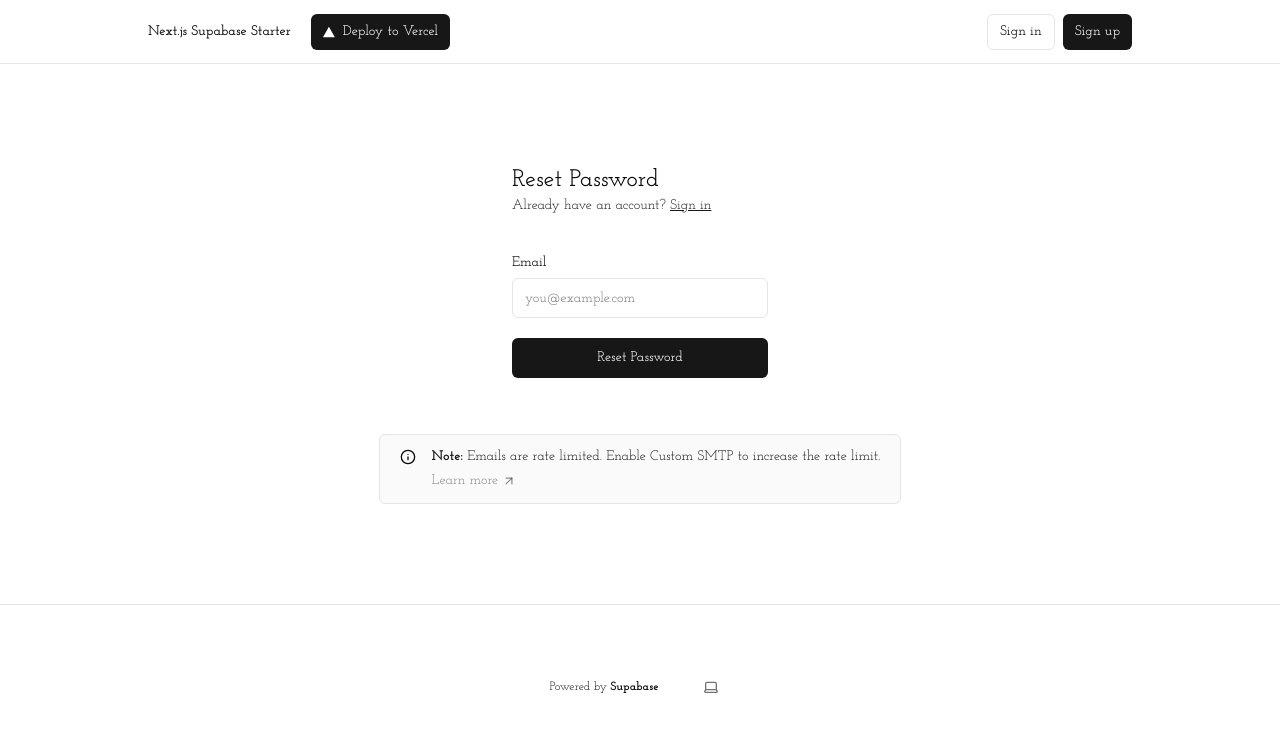
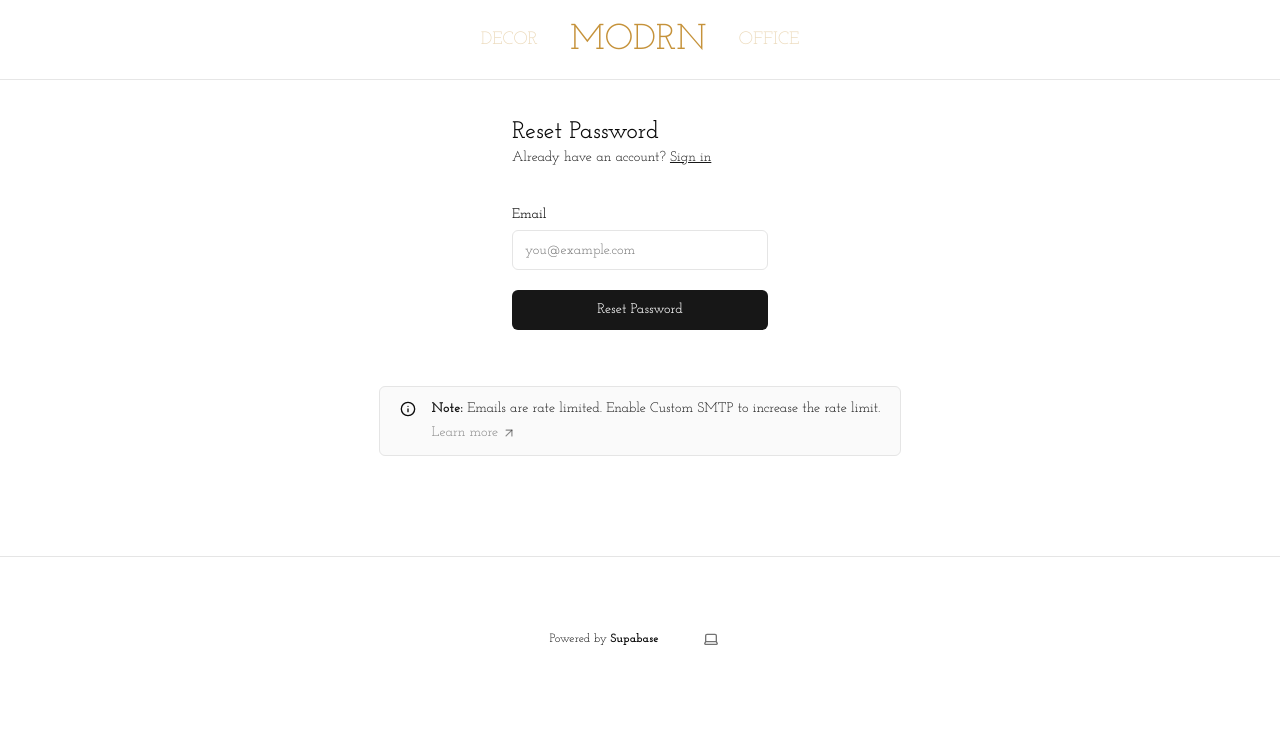
Before and after one commit to gabe-serna/modrn, a Next.js app: page /forgot-password in a window 1280 px wide. Shown: the top 732 px of the page. Built offline with nearby package versions, Linux system fonts and the light colour scheme; no server answers.

Commit message:
Adjust Landing Page

```diff
--- a/app/globals.css
+++ b/app/globals.css
@@ -36,8 +36,8 @@ body {
   }
 
   .dark {
-    --background: 0 0% 3.9%;
-    --foreground: 0 0% 98%;
+    --background: 38 57% 5%;
+    --foreground: 37 57% 95%;
     --card: 0 0% 3.9%;
     --card-foreground: 0 0% 98%;
     --popover: 0 0% 3.9%;
--- a/app/layout.tsx
+++ b/app/layout.tsx
@@ -36,18 +36,24 @@ export default function RootLayout({ children }: { children: React.ReactNode })
         >
           <main className="min-h-screen flex flex-col items-center">
             <div className="flex-1 w-full flex flex-col gap-20 items-center">
-              <nav className="w-full flex justify-center border-b border-b-foreground/10 h-16">
-                <div className="w-full max-w-5xl flex justify-between items-center p-3 px-5 text-sm">
-                  <div className="flex gap-5 items-center font-semibold">
-                    <Link href={"/"}>Next.js Supabase Starter</Link>
-                    <div className="flex items-center gap-2">
-                      <DeployButton />
-                    </div>
-                  </div>
-                  {!hasEnvVars ? <EnvVarWarning /> : <HeaderAuth />}
-                </div>
+              <nav className="w-full flex items-center space-x-8 justify-center border-b border-b-foreground/10 h-20 fixed bg-background z-50">
+                <Link
+                  href={"/decor"}
+                  className="uppercase text-lg text-gold-200 hover:text-gold-300 transition-colors"
+                >
+                  Decor
+                </Link>
+                <Link href={"/"} className="text-gold-500 text-4xl">
+                  MODRN
+                </Link>
+                <Link
+                  href={"/office"}
+                  className="uppercase text-lg text-gold-200 hover:text-gold-300 transition-colors"
+                >
+                  Office
+                </Link>
               </nav>
-              <div className="flex flex-col gap-20 max-w-5xl p-5">{children}</div>
+              <div className="flex flex-col gap-20 p-5 mt-24">{children}</div>
 
               <footer className="w-full flex items-center justify-center border-t mx-auto text-center text-xs gap-8 py-16">
                 <p>
--- a/app/page.tsx
+++ b/app/page.tsx
@@ -1,16 +1,16 @@
 import Hero from "@/components/hero";
-import ConnectSupabaseSteps from "@/components/tutorial/connect-supabase-steps";
-import SignUpUserSteps from "@/components/tutorial/sign-up-user-steps";
-import { hasEnvVars } from "@/utils/supabase/check-env-vars";
+import Image from "next/image";
+import HeroImage from "@/public/hero-image.png";
 
 export default async function Index() {
   return (
     <>
-      <Hero />
-      <main className="flex-1 flex flex-col gap-6 px-4">
-        <h2 className="font-medium text-xl mb-4">Next steps</h2>
-        {hasEnvVars ? <SignUpUserSteps /> : <ConnectSupabaseSteps />}
-      </main>
+      <h1 className="text-6xl">Luxury Home Goods</h1>
+      <Image
+        src={HeroImage}
+        alt="Luxury Office Image"
+        className="opacity-40 w-full absolute top-0 left-0 z-0"
+      />
     </>
   );
 }
--- a/tailwind.config.ts
+++ b/tailwind.config.ts
@@ -6,7 +6,7 @@ const config = {
     "./pages/**/*.{ts,tsx}",
     "./components/**/*.{ts,tsx}",
     "./app/**/*.{ts,tsx}",
-    "./src/**/*.{ts,tsx}",
+    "./src/**/*.{ts,tsx}"
   ],
   prefix: "",
   theme: {
@@ -14,8 +14,21 @@ const config = {
       center: true,
       padding: "2rem",
       screens: {
-        "2xl": "1400px",
-      },
+        "2xl": "1400px"
+      }
+    },
+    colors: {
+      gold: {
+        100: "#f9f3e9",
+        200: "#ecdbbd",
+        300: "#d8b77d",
+        400: "#d2aa66",
+        500: "#c5923a",
+        600: "#99722d",
+        700: "#6e5120",
+        800: "#423113",
+        900: "#161006"
+      }
     },
     extend: {
       colors: {
@@ -26,55 +39,55 @@ const config = {
         foreground: "hsl(var(--foreground))",
         primary: {
           DEFAULT: "hsl(var(--primary))",
-          foreground: "hsl(var(--primary-foreground))",
+          foreground: "hsl(var(--primary-foreground))"
         },
         secondary: {
           DEFAULT: "hsl(var(--secondary))",
-          foreground: "hsl(var(--secondary-foreground))",
+          foreground: "hsl(var(--secondary-foreground))"
         },
         destructive: {
           DEFAULT: "hsl(var(--destructive))",
-          foreground: "hsl(var(--destructive-foreground))",
+          foreground: "hsl(var(--destructive-foreground))"
         },
         muted: {
           DEFAULT: "hsl(var(--muted))",
-          foreground: "hsl(var(--muted-foreground))",
+          foreground: "hsl(var(--muted-foreground))"
         },
         accent: {
           DEFAULT: "hsl(var(--accent))",
-          foreground: "hsl(var(--accent-foreground))",
+          foreground: "hsl(var(--accent-foreground))"
         },
         popover: {
           DEFAULT: "hsl(var(--popover))",
-          foreground: "hsl(var(--popover-foreground))",
+          foreground: "hsl(var(--popover-foreground))"
         },
         card: {
           DEFAULT: "hsl(var(--card))",
-          foreground: "hsl(var(--card-foreground))",
-        },
+          foreground: "hsl(var(--card-foreground))"
+        }
       },
       borderRadius: {
         lg: "var(--radius)",
         md: "calc(var(--radius) - 2px)",
-        sm: "calc(var(--radius) - 4px)",
+        sm: "calc(var(--radius) - 4px)"
       },
       keyframes: {
         "accordion-down": {
           from: { height: "0" },
-          to: { height: "var(--radix-accordion-content-height)" },
+          to: { height: "var(--radix-accordion-content-height)" }
         },
         "accordion-up": {
           from: { height: "var(--radix-accordion-content-height)" },
-          to: { height: "0" },
-        },
+          to: { height: "0" }
+        }
       },
       animation: {
         "accordion-down": "accordion-down 0.2s ease-out",
-        "accordion-up": "accordion-up 0.2s ease-out",
-      },
-    },
+        "accordion-up": "accordion-up 0.2s ease-out"
+      }
+    }
   },
-  plugins: [require("tailwindcss-animate")],
+  plugins: [require("tailwindcss-animate")]
 } satisfies Config;
 
 export default config;
```
Also changed, not shown: 1 other file (tests, documents, lock files or other folders).
